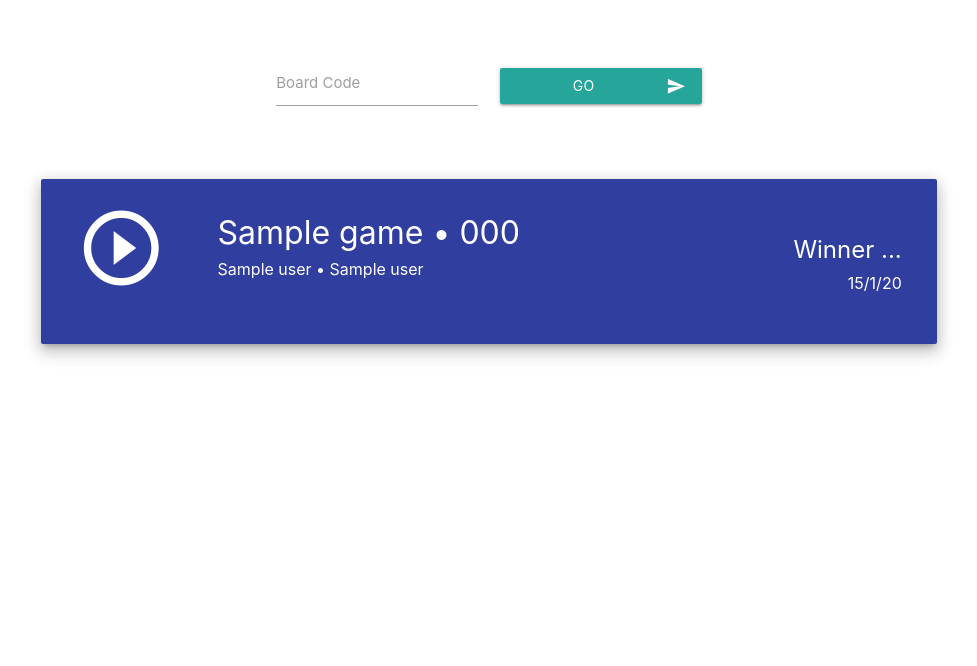
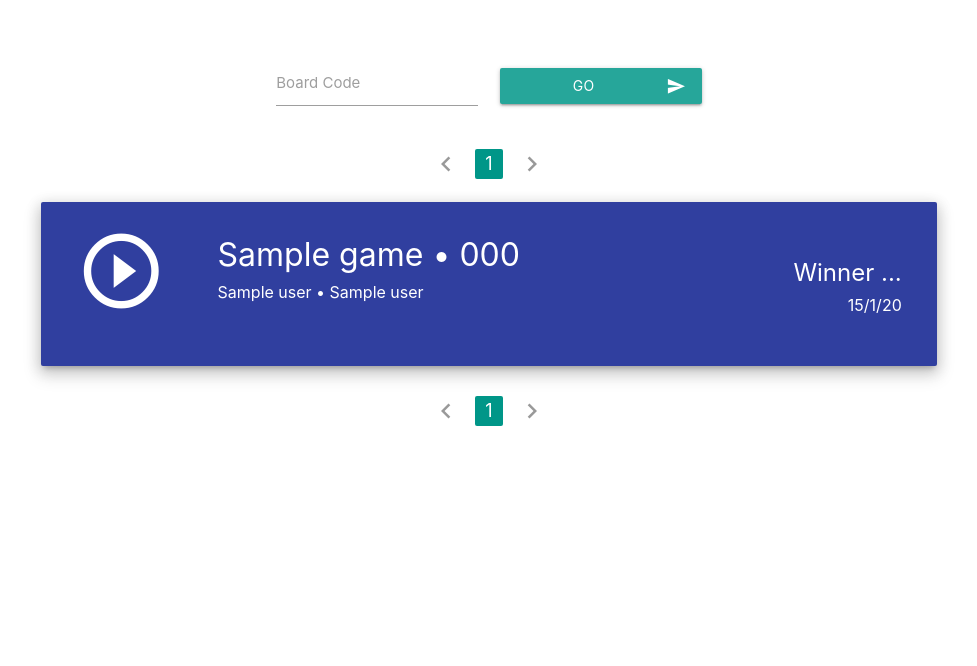
Before and after one commit to SgtSwagrid/boards-2.0, a Django app: template games/templates/games/browse.html in a window 1280 px wide. Shown: the top 666 px of the page, without its empty margins (151-1128 px from the left). Run offline with Django 3.2, Linux system fonts and the light colour scheme; the template is opened without the code that fills it: most values are stand-ins (such as "Sample title", 1, 10 or a date in 2020).

Commit message:
Added pagination to browse page.

```diff
--- a/games/templates/games/browse.html
+++ b/games/templates/games/browse.html
@@ -20,13 +20,41 @@
         </div>
         <div class="col m3 push-m3 s6">
             <br>
-            <a class="waves-effect waves-light btn block" id="goto_board">Go
+            <a class="btn block waves-effect waves-light" id="goto_board">Go
                 <i class="material-icons right">send</i>
             </a>
         </div>
     </div>
+
+    <ul class="pagination center">
+        {% if page == 1 %}
+        <li class="disabled"><a href="#!">
+            <i class="material-icons">chevron_left</i>
+        </a></li>
+        {% else %}
+        <li><a href="?page={{ page|add:'-1' }}">
+            <i class="material-icons">chevron_left</i>
+        </a></li>
+        {% endif %}
+        {% for p in pages %}
+        {% if p == page %}
+        <li class="active teal"><a href="#!">{{ p }}</a></li>
+        {% else %}
+        <li class="waves-effect"><a href="?page={{ p }}">{{ p }}</a></li>
+        {% endif %}
+        {% endfor %}
+        {% if page == pages|last %}
+        <li class="disabled"><a href="#!">
+            <i class="material-icons">chevron_right</i>
+        </a></li>
+        {% else %}
+        <li><a href="?page={{ page|add:'1' }}">
+            <i class="material-icons">chevron_right</i>
+        </a></li>
+        {% endif %}
+    </ul>
+
     {% for board in boards %}
-    <br>
     <a href="/games/{{ board.code }}">
         <div class="card-panel block z-depth-3 indigo darken-2 waves-effect waves-teal">
             <div class="row">
@@ -58,5 +86,33 @@
         </div>
     </a>
     {% endfor %}
+
+    <ul class="pagination center">
+        {% if page == 1 %}
+        <li class="disabled"><a href="#!">
+            <i class="material-icons">chevron_left</i>
+        </a></li>
+        {% else %}
+        <li><a href="?page={{ page|add:'-1' }}">
+            <i class="material-icons">chevron_left</i>
+        </a></li>
+        {% endif %}
+        {% for p in pages %}
+        {% if p == page %}
+        <li class="active teal"><a href="#!">{{ p }}</a></li>
+        {% else %}
+        <li class="waves-effect"><a href="?page={{ p }}">{{ p }}</a></li>
+        {% endif %}
+        {% endfor %}
+        {% if page == pages|last %}
+        <li class="disabled"><a href="#!">
+            <i class="material-icons">chevron_right</i>
+        </a></li>
+        {% else %}
+        <li><a href="?page={{ page|add:'1' }}">
+            <i class="material-icons">chevron_right</i>
+        </a></li>
+        {% endif %}
+    </ul>
 </div>
 {% endblock %}
```
Also changed, not shown: games/views.py (+12 -3 lines).
